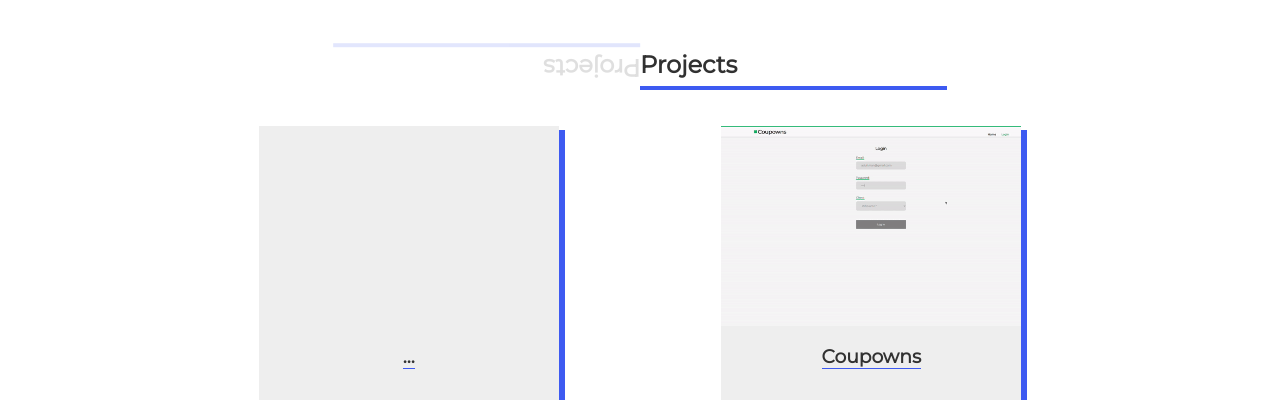
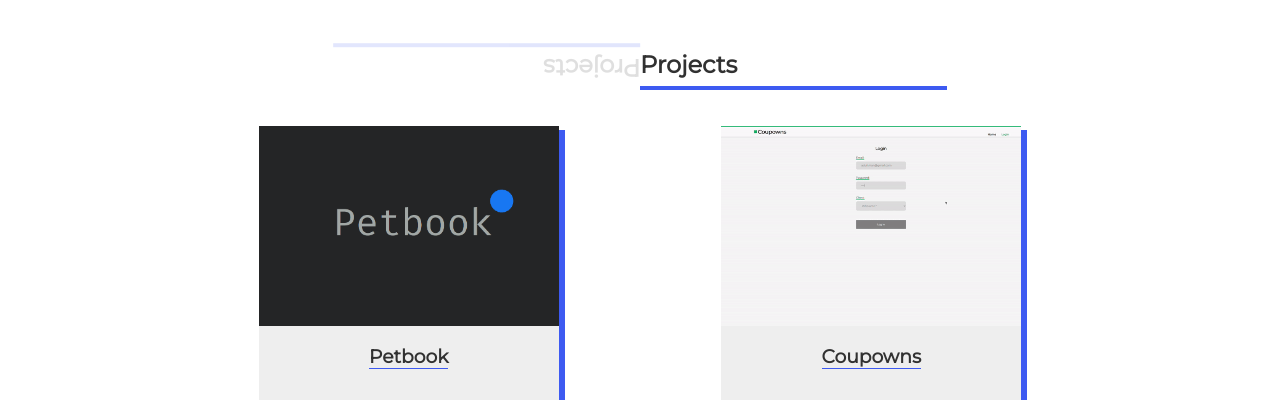
Before and after one commit to Phalufa/portfolio, a website with bundled scripts: page dist/index.html in a window 1280 px wide. Shown: the part 539-939 px from the top of the page. Built offline with nearby package versions, Linux system fonts and the light colour scheme.

Commit message:
added petbook intro

```diff
--- a/dist/index.html
+++ b/dist/index.html
@@ -106,13 +106,13 @@
             <ul>
 
                 <li>
-                    <div></div>
-                    <h3>...</h3>
+                    <div class="image-petbook"></div>
+                    <h3>Petbook</h3>
                     <p>
                         <a class="no-demo">
                             <span><i class="far fa-window-maximize">&nbsp;&nbsp;</i>Demo</span>
                         </a>
-                        <a class="no-code">
+                        <a href="https://github.com/Phalufa/petbook" target="_blank">
                             <span><i class="fas fa-code">&nbsp;&nbsp;</i>Code</span>
                         </a>
                     </p>
--- a/dist/style/layout/_projects.scss
+++ b/dist/style/layout/_projects.scss
@@ -26,6 +26,11 @@
 
 			.image-coupon {
 				background-image: url('../images/coupowns-gif.gif');
+				background-size: cover;
+			}
+
+			.image-petbook {
+				background-image: url('../images/petbook-intro.png');
 				background-size: cover;
 			}
 
--- a/dist/style/main.css
+++ b/dist/style/main.css
@@ -137,6 +137,11 @@
 
 article ul li .image-coupon {
   background-image: url("../images/coupowns-gif.gif");
+  background-size: cover;
+}
+
+article ul li .image-petbook {
+  background-image: url("../images/petbook-intro.png");
   background-size: cover;
 }
 
```
Also changed, not shown: dist/images/petbook-intro.png (added), 1 other file.
